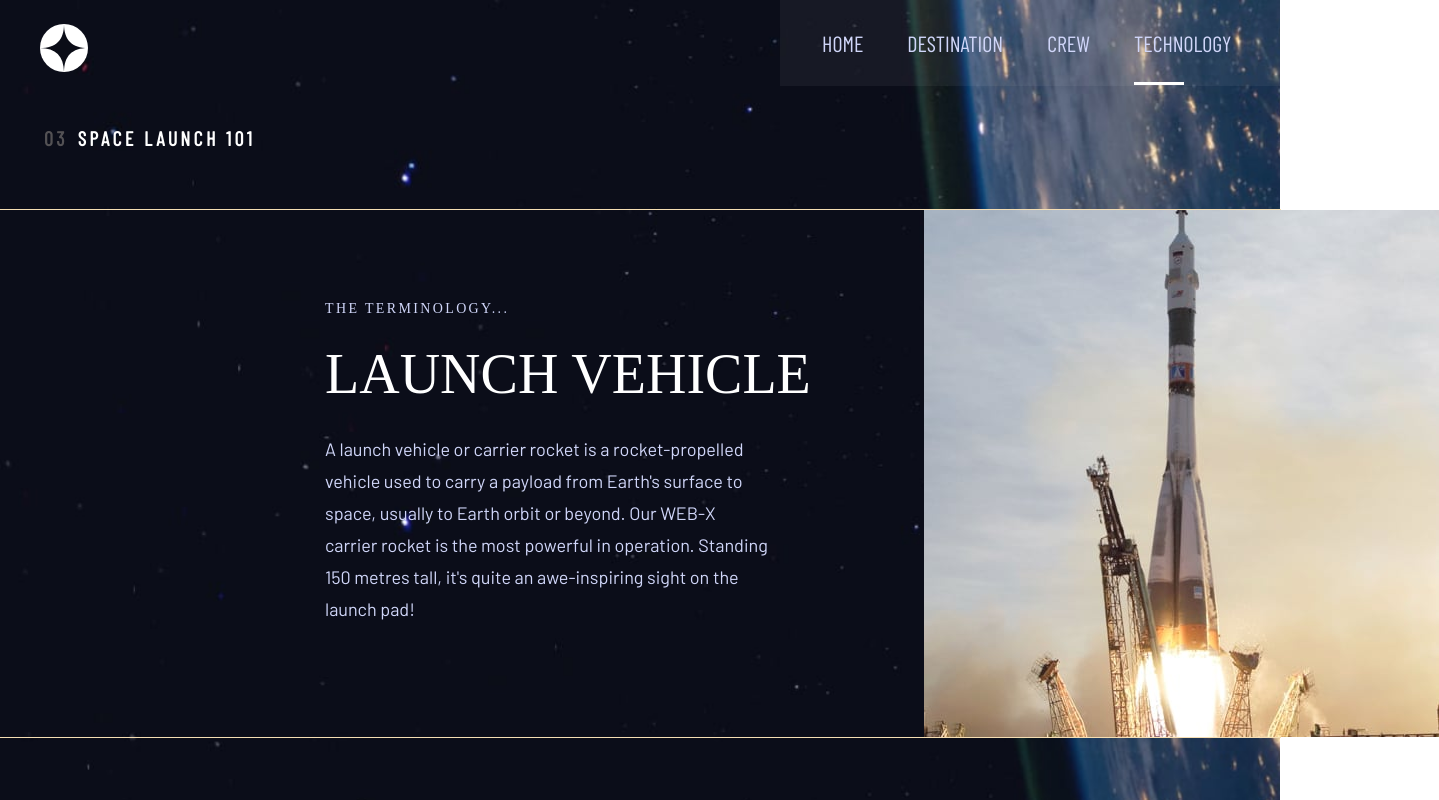
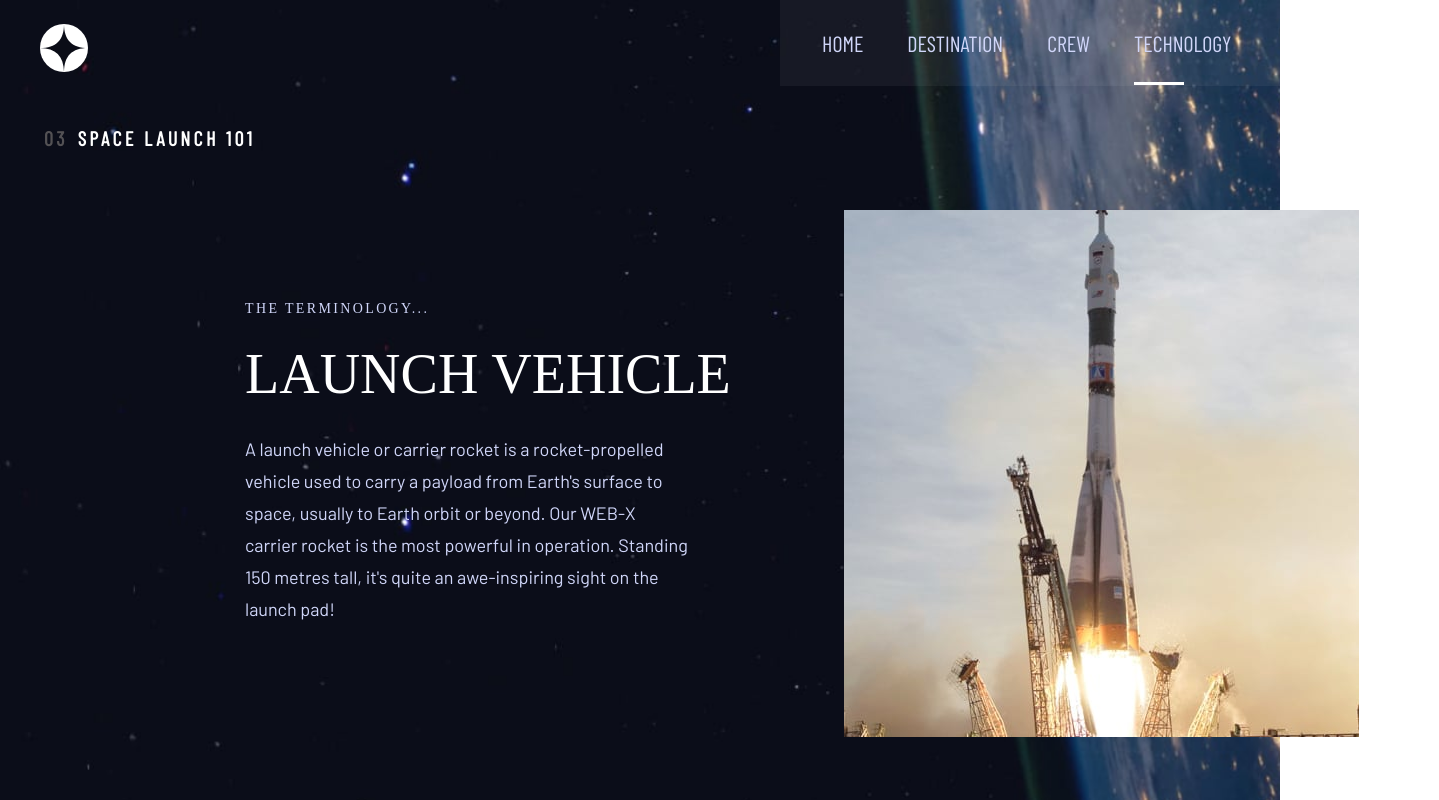
Before and after one commit to SmileAndWaveBoyz/Space, a React (Create React App) app: page /technology in a window 1280 px wide. Shown: the whole page, 1439 px wide, since content can reach past the window. Built offline with nearby package versions, Linux system fonts and the light colour scheme; a web font is replaced by a local one.

Commit message:
Nearly fix carousel

```diff
--- a/public/styles.css
+++ b/public/styles.css
@@ -958,13 +958,22 @@ li, a {
     display: flex;
     justify-content: center;
     align-items: center;
+    transition: all 0.2s;
+}
+
+.dotNumber:hover{
+    border: 1px solid rgb(255, 255, 255, 0.9);
 }
 
 .activeDotNumber{
     transition: all 0.5s;
     color: rgb(0, 0, 0);
     background-color: white;
-    border: none;
+    /* border: none; */
+}
+
+.desktop.dotsContainerStylesNumber{
+    display: none;
 }
 
 .dotsContainerStylesNumber{
@@ -996,16 +1005,23 @@ li, a {
         display: none;
     }
 
+    .buttonsAndText{
+        display: flex;
+    }
+
     .techTextGrid{
-        margin-left: 325px;
+        margin-left: 165px;
         margin-top: 0;
+    }
+
+    .textGridTech{
+        margin-left: 80px;
     }
 
     .techGrid{
         display: flex;
         align-items: start;
         justify-content: start;
-        outline: 1px solid wheat;
     }
 
     .containerStylesDesktop.techPage{
@@ -1015,9 +1031,7 @@ li, a {
 
     .dotsContainerStylesNumber{
         flex-direction: column;
-        position: relative;
-        top: -89%;
-        right: 280%;
+
     }
 
     .dotNumber{
--- a/src/pages/Components/ImageSliderTechnology.jsx
+++ b/src/pages/Components/ImageSliderTechnology.jsx
@@ -20,13 +20,18 @@ const slidesContainerOverflowStyles = {
   height: "100%",
 };
 
-const ImageSliderTechnology = ({ slides, parentWidth ,changeText}) => {
+const ImageSliderTechnology = ({ slides, parentWidth, changeText, setSlide}) => {
   const [currentIndex, setCurrentIndex] = useState(0);
 
   const [touchStartX, setTouchStartX] = useState(null)
   const [touchStartY, setTouchStartY] = useState(null)
   const [touchEndX, setTouchEndX] = useState(null)
   const [touchEndY, setTouchEndY] = useState(null)
+
+  useEffect(() => {
+    console.log(setSlide);
+    goToSlide(setSlide);
+  }, [setSlide]);
 
   // the required distance between touchStart and touchEnd to be detected as a swipe
   const minSwipeDistance = 10;
@@ -105,7 +110,7 @@ const ImageSliderTechnology = ({ slides, parentWidth ,changeText}) => {
           ))}
         </div>
       </div>
-      <div className="dotsContainerStylesNumber">
+      {/* <div className="dotsContainerStylesNumber">
         {slides.map((slide, slideIndex) => (
           slideIndex == currentIndex
           ?
@@ -113,7 +118,7 @@ const ImageSliderTechnology = ({ slides, parentWidth ,changeText}) => {
           :
           <div className="dotNumber" key={slideIndex} onClick={() => goToSlide(slideIndex)}>{slideIndex + 1}</div>
         ))}
-      </div>
+      </div> */}
     </div>
   );
 };
--- a/src/pages/Technology.jsx
+++ b/src/pages/Technology.jsx
@@ -17,13 +17,17 @@ function Technology() {
   const[infoTextCrew, setInfoTextCrew] = useState("Douglas Gerald Hurley is an American engineer, former Marine Corps pilot and former NASA astronaut. He launched into space for the third time as commander of Crew Dragon Demo-2.");
   const[windowWidth, setWindowWidth] = useState(window.innerWidth);
   const[carouselHeight, setCarouselHeight] = useState(window.innerWidth / 2.47741935484);
+  const[currentSlide, setCurrentSlide] = useState(0);
   window.addEventListener('resize', (event) => {
     setWindowWidth(event.target.innerWidth);
     setCarouselHeight((window.innerWidth / 2.47741935484) + "px");
   });
 
+  function setSlide(i) {
+    setCurrentSlide(i);
+  }
+
   function changeText(index) {
-
     switch (index) {
       case 0:
         setCrewHeading("LAUNCH VEHICLE");
@@ -55,15 +59,29 @@ function Technology() {
         </div>
         <div className='containerStylesMobile techPage' style= {{height: carouselHeight}}>
           <ImageSliderTechnology slides={slides} parentWidth={windowWidth} changeText={changeText}/>
+
         </div>
         <div className="techGrid">
           <div className="techTextGrid">
-            <h3 className="titleHeading techPage">THE TERMINOLOGY...</h3>
-            <h2 className="crewHeading">{crewHeading}</h2>
-            <p className="infoTextCrew">{infoTextCrew}</p>
+            <div className="buttonsAndText">
+                <div className="dotsContainerStylesNumber desktop">
+                  {slides.map((slide, slideIndex) => (
+                    slideIndex == currentSlide
+                    ?
+                    <div className="dotNumber activeDotNumber" key={slideIndex} onClick={() => setSlide(slideIndex)}>{slideIndex + 1}</div>
+                    :
+                    <div className="dotNumber" key={slideIndex} onClick={() => setSlide(slideIndex)}>{slideIndex + 1}</div>
+                  ))}
+                </div>
+              <div className="textGridTech">
+                <h3 className="titleHeading techPage">THE TERMINOLOGY...</h3>
+                <h2 className="crewHeading">{crewHeading}</h2>
+                <p className="infoTextCrew">{infoTextCrew}</p>
+              </div>
+            </div>
           </div>
             <div className='containerStylesDesktop techPage' style= {{height: "527px", width:"515px"}}>
-              <ImageSliderTechnology slides={slidesPortrait} parentWidth={515} changeText={changeText}/>
+              <ImageSliderTechnology slides={slidesPortrait} parentWidth={515} changeText={changeText} setSlide={currentSlide}/>
             </div>
         </div>
     </main>
```
